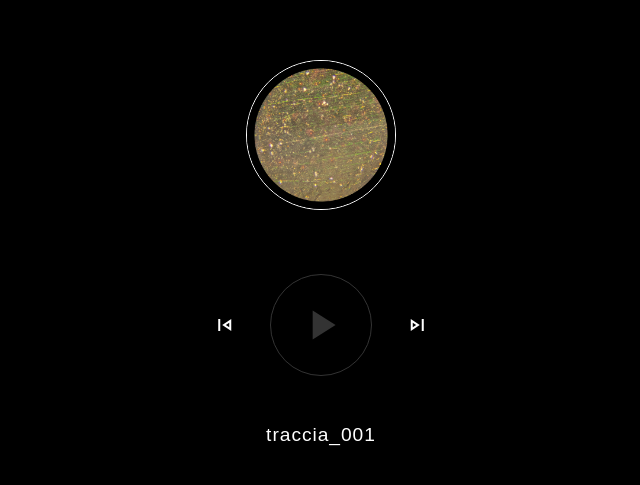
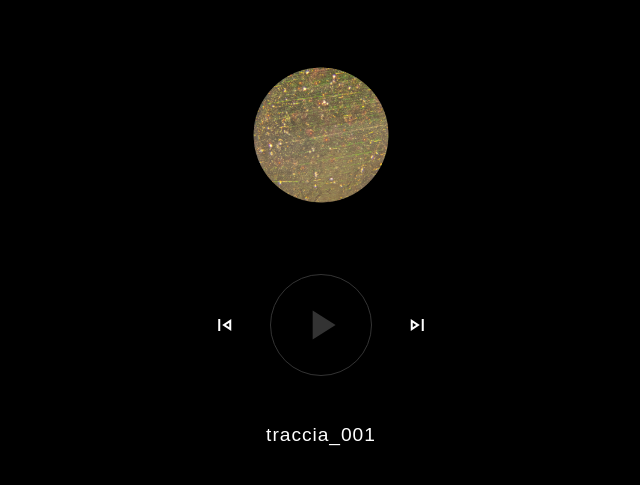
Before and after one commit to mirk0hdemy/tracce, a plain HTML site: page index.html in a window 1280 px wide. Shown: the part 147-632 px from the top of the page, without its empty margins (319-959 px from the left). Drawn offline with nearby package versions, Linux system fonts and the light colour scheme; a web font is replaced by a local one.

Commit message:
Update index.html

```diff
--- a/index.html
+++ b/index.html
@@ -54,7 +54,6 @@
             border-radius: 50%; /* Rende l'immagine circolare */
             overflow: hidden; /* Nasconde ciò che eccede la forma circolare */
             margin-bottom: 2.5rem; /* Aumentato lo spazio sotto l'immagine per distanziarla dal player */
-            border: 1px solid white; /* Bordo bianco minimalista */
             display: flex; /* Per centrare l'immagine all'interno del contenitore */
             justify-content: center;
             align-items: center;
```
